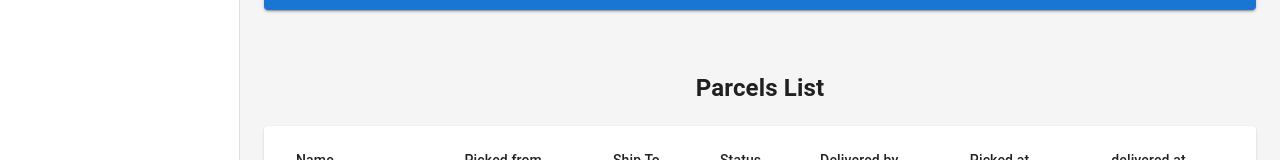
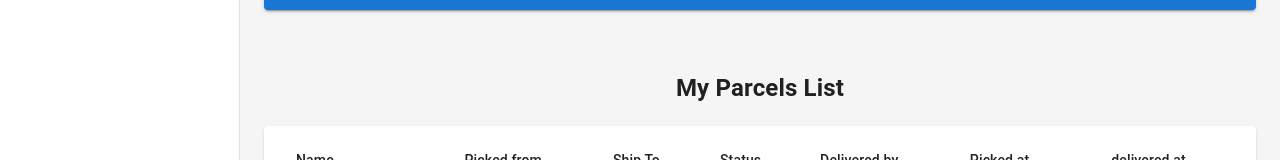
Before and after one commit to MinaMalak-cmd/delivery-service-app, a React (Create React App) app in the folder client-side/: page / in a window 1280 px wide. Shown: the part 350-510 px from the top of the page. Built offline with nearby package versions, Linux system fonts and the light colour scheme.

Commit message:
SenderDashboard refactory

```diff
--- a/client-side/src/Views/SenderDashboard/SenderDashboard.tsx
+++ b/client-side/src/Views/SenderDashboard/SenderDashboard.tsx
@@ -214,7 +214,7 @@ export default function Dashboard() {
               <br />
               {/* Recent Orders */}
               <Grid item xs={12}>
-                <h2>Parcels List</h2>
+                <h2>My Parcels List</h2>
                 <Paper sx={{ p: 2, display: "flex", flexDirection: "column" }}>
                   <Orders />
                 </Paper>
--- a/client-side/src/Views/SenderDashboard/partials/Orders.tsx
+++ b/client-side/src/Views/SenderDashboard/partials/Orders.tsx
@@ -59,6 +59,7 @@ const rows: [
 export default function Orders() {
   return (
     <React.Fragment>
+      {rows.length > 0 ? (
         <Table size="small">
           <TableHead>
             <TableRow>
@@ -72,7 +73,7 @@ export default function Orders() {
             </TableRow>
           </TableHead>
           <TableBody>
-          {rows.map((row) => (
+            {rows?.map((row) => (
               <TableRow key={row._id} className={row.parcelStatus}>
                 <TableCell>{row.parcelName}</TableCell>
                 <TableCell>{row.pickupAddress}</TableCell>
@@ -85,6 +86,7 @@ export default function Orders() {
             ))}
           </TableBody>
         </Table>
+      ): <div>No Orders Found</div>}
     </React.Fragment>
   );
 }
```
Lines whose indentation alone changed are shown as unchanged.
